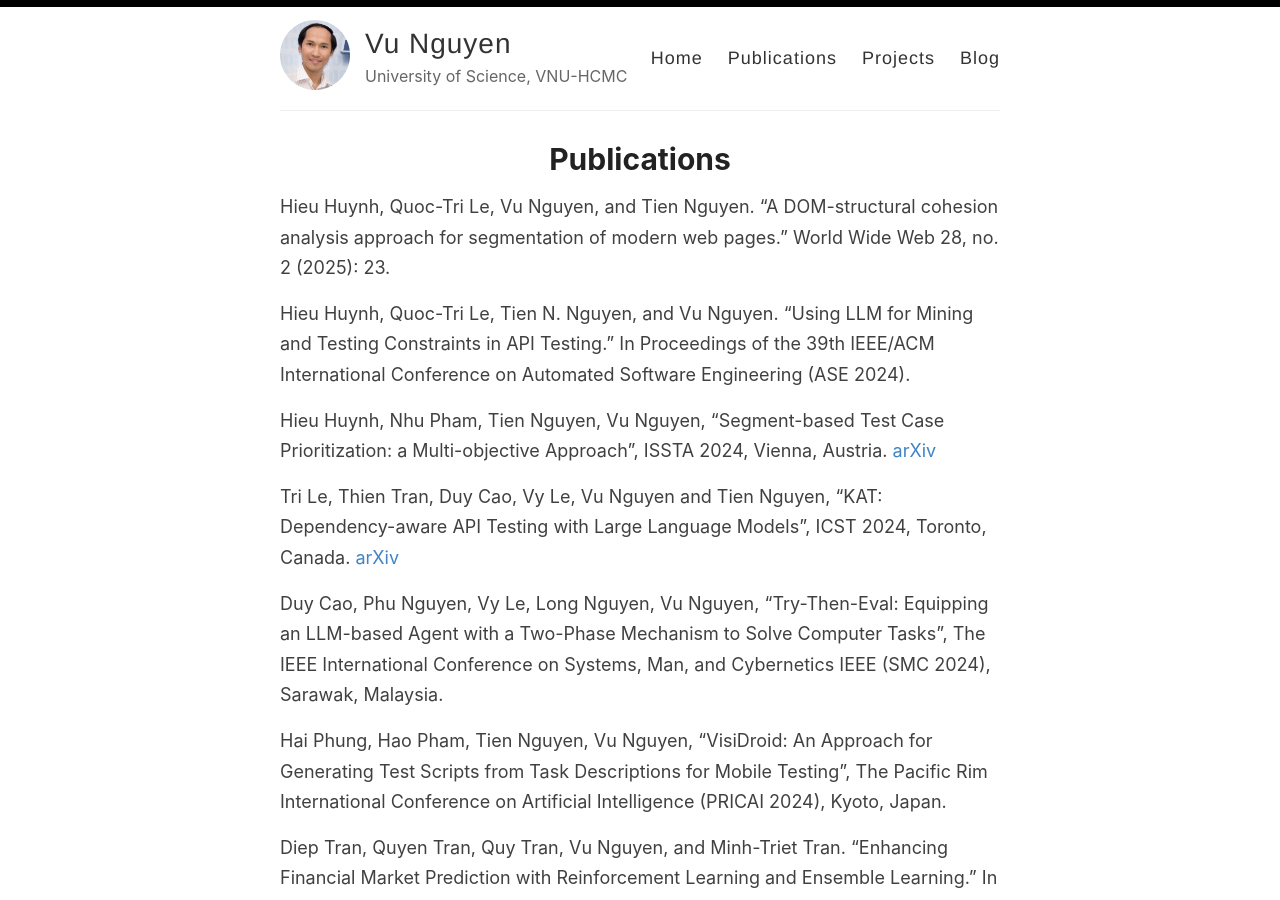
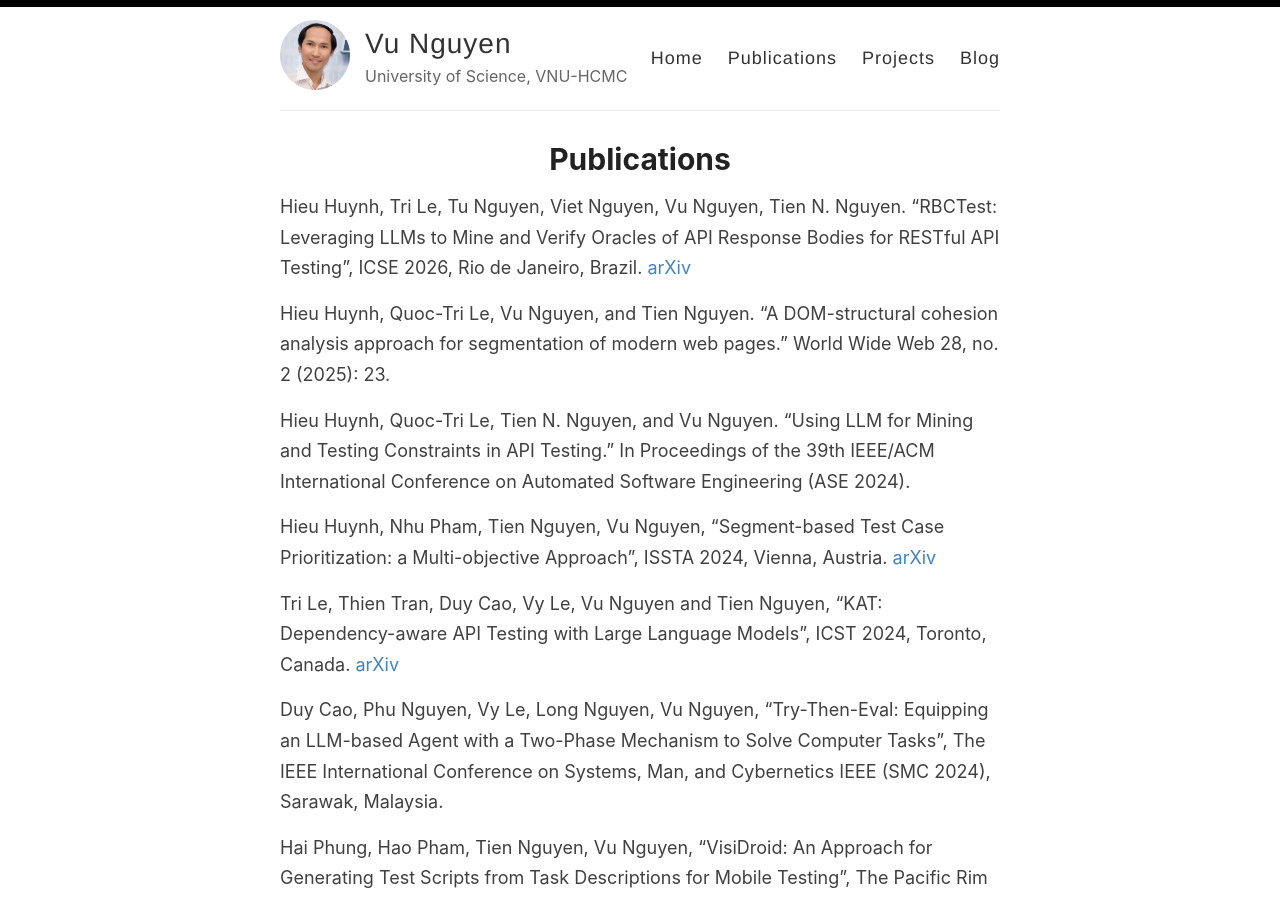
Before and after one commit to vuqngit/vuqngit.github.io, a Jekyll site: the page built from _pages/publications.md, in a window 1280 px wide and 900 px high. Built offline with Jekyll 4.4.1, drawn with Linux system fonts in a browser that asks for light colours.

Commit message:
Added ICSE 2026

```diff
--- a/_pages/publications.md
+++ b/_pages/publications.md
@@ -3,6 +3,8 @@ layout: page
 title: Publications
 permalink: /publications/
 ---
+Hieu Huynh, Tri Le, Tu Nguyen, Viet Nguyen, Vu Nguyen, Tien N. Nguyen. "RBCTest: Leveraging LLMs to Mine and Verify Oracles of API Response Bodies for RESTful API Testing", ICSE 2026, Rio de Janeiro, Brazil. [arXiv](https://arxiv.org/abs/2504.17287)
+
 Hieu Huynh, Quoc-Tri Le, Vu Nguyen, and Tien Nguyen. "A DOM-structural cohesion analysis approach for segmentation of modern web pages." World Wide Web 28, no. 2 (2025): 23.
 
 Hieu Huynh, Quoc-Tri Le, Tien N. Nguyen, and Vu Nguyen. "Using LLM for Mining and Testing Constraints in API Testing." In Proceedings of the 39th IEEE/ACM International Conference on Automated Software Engineering (ASE 2024).
```
